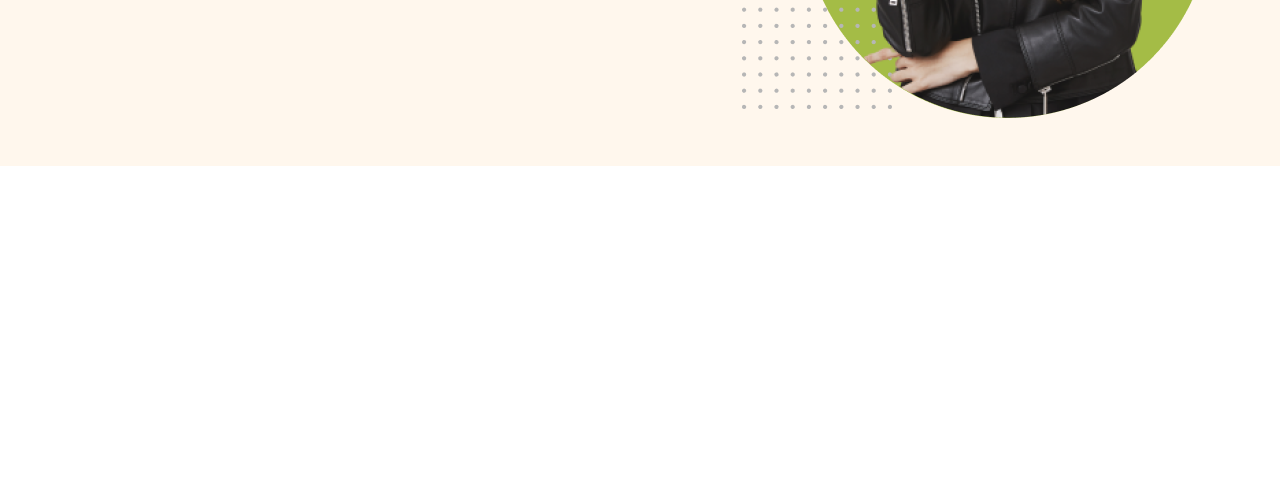
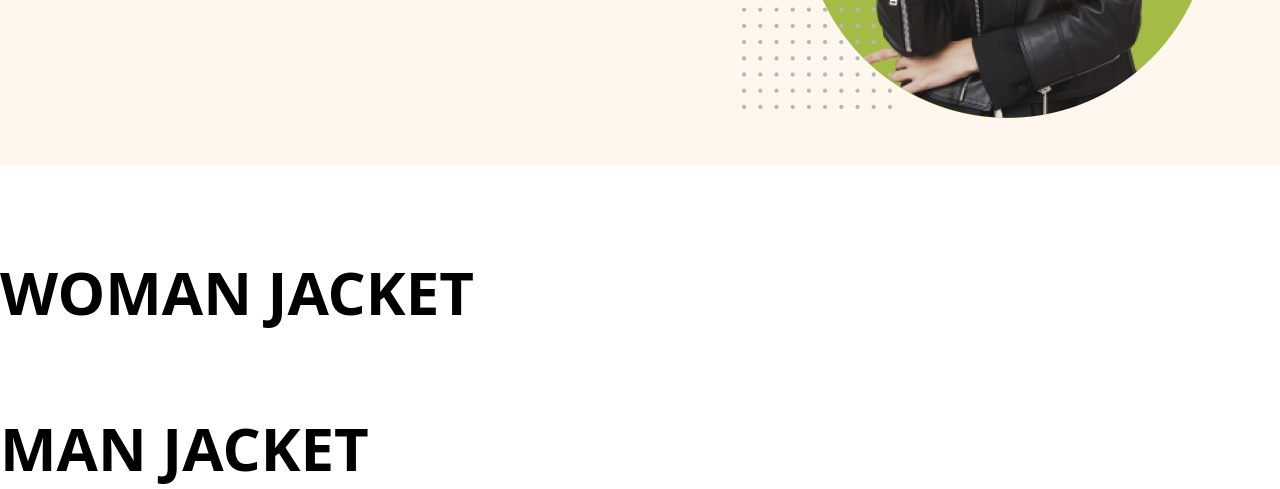
Before and after one commit to khaled39ab/Penguin-Fashion-with-Tailwind, a plain HTML site: page index.html in a window 1280 px wide. Shown: the part 468-957 px from the top of the page. Before the commit the page ends 800 px from the top, so only its background shows below. Drawn offline with nearby package versions, Linux system fonts and the light colour scheme.

Commit message:
finished for today

```diff
--- a/index.html
+++ b/index.html
@@ -37,7 +37,7 @@
                 <nav class="cursor-pointer">Contact Us</nav>
             </div>
         </navbar>
-        <main class="sm:flex justify-around items-center bg-[#fff7ed] pt-4 pb-12">
+        <section class="sm:flex justify-around items-center bg-[#fff7ed] pt-4 pb-12">
             <div class="leading-10">
                 <h1 class="text-6xl font-bold leading-tight">
                     <span class="uppercase text-penguin opacity-75">Be the penguins</span>
@@ -56,8 +56,16 @@
             <div class="mt-8 sm:mt-0">
                 <img class="w-1/2 sm:w-full" src="./images/model.png" alt="">
             </div>
-        </main>
+        </section>
     </header>
+    <main class="container mx-auto">
+        <section class="mt-24">
+            <h2 class="uppercase text-6xl font-bold">Woman Jacket</h2>
+        </section>
+        <section class="mt-24">
+            <h2 class="uppercase text-6xl font-bold">Man Jacket</h2>
+        </section>
+    </main>
 </body>
 
 </html>
```
